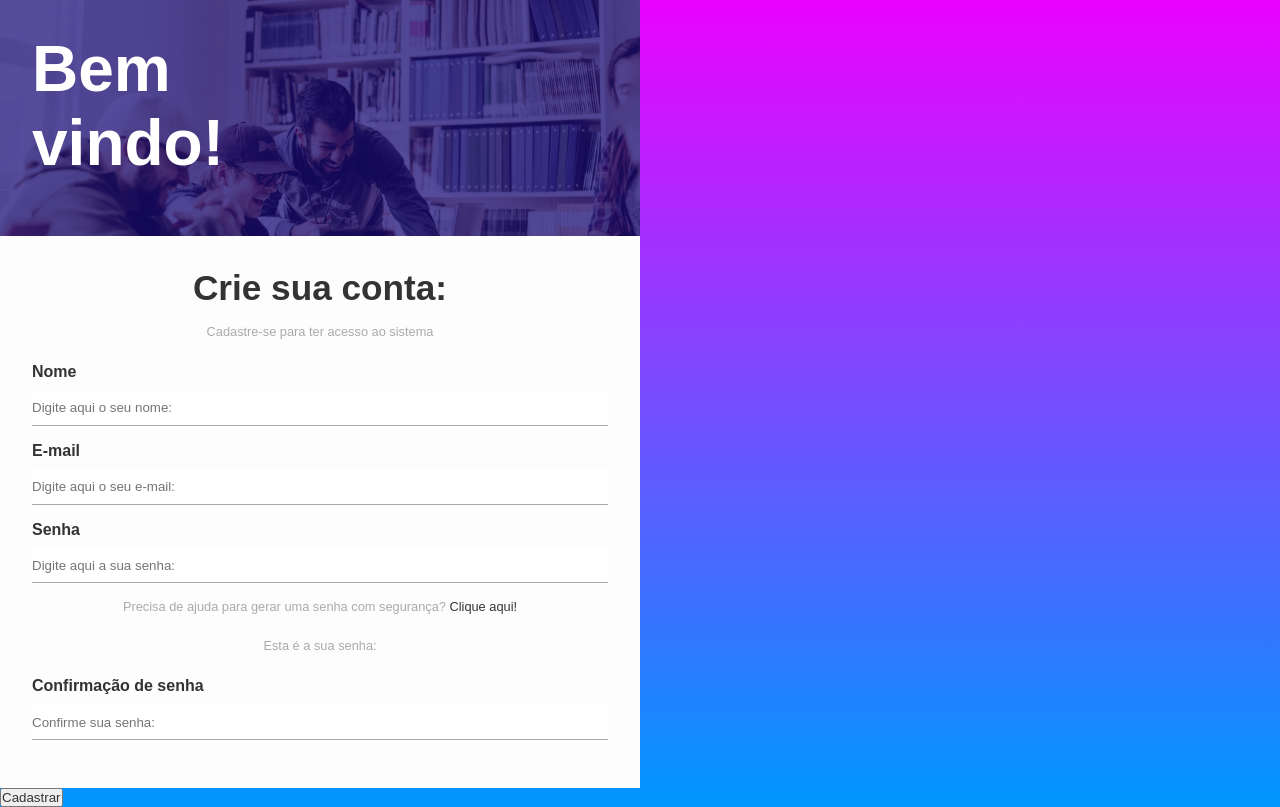
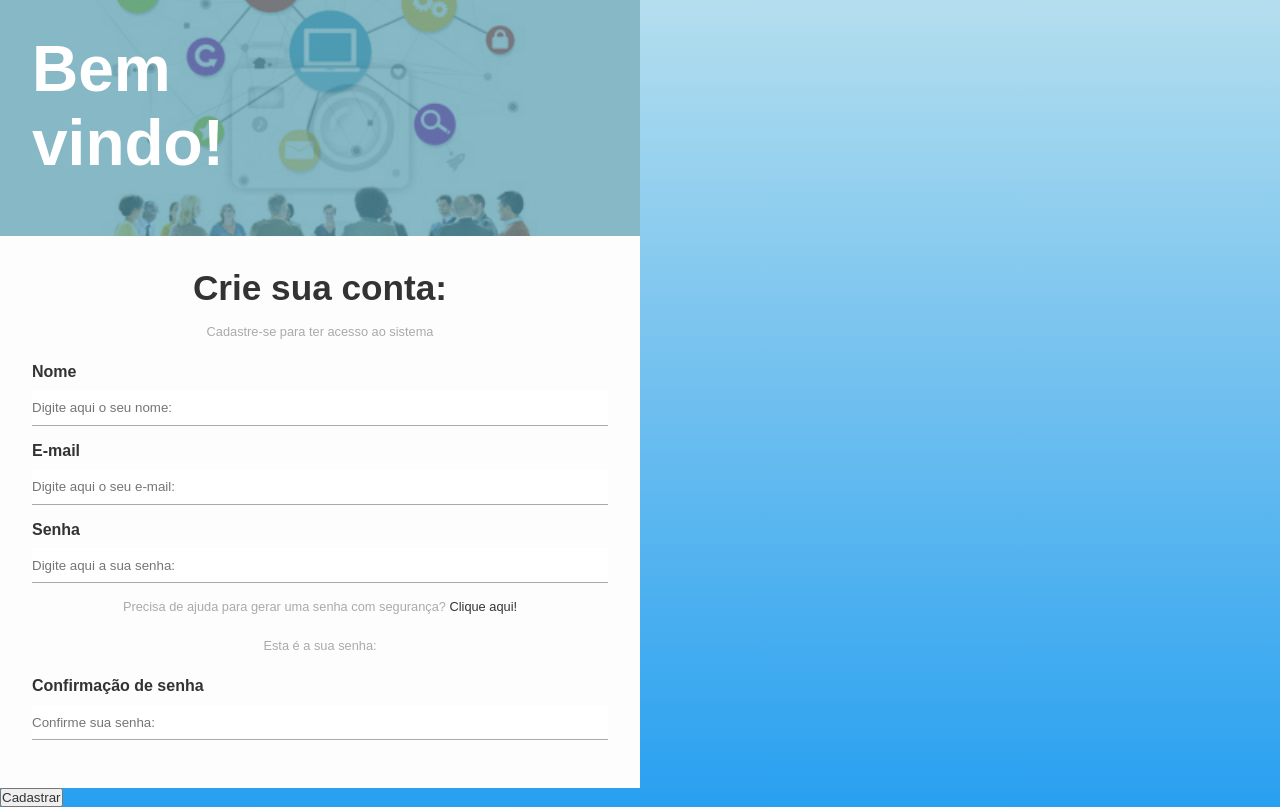
Before and after one commit to ErikaYuri/Gerar-Senhas, a plain HTML site: page index.html in a window 1280 px wide. Drawn offline with Linux system fonts and the light colour scheme; files whose address does not match are found by name.

Commit message:
atualizacao css

```diff
--- a/css/style.css
+++ b/css/style.css
@@ -189,7 +189,7 @@ input:focus{
   }
 
   html {
-    background: linear-gradient(180deg, #ea03ff 0%, #0097ff 100%);
+    background: linear-gradient(180deg, #b4deee 0%, #28a0f0 100%);
   }
 
   input:focus {
@@ -206,14 +206,14 @@ input:focus{
   }
 
   #register-banner {
-    background: url("../img/imagem2.jpg");
+    background: url("../img/img1.jpg");
     background-size: cover;
     background-position: center;
     width: 50%;
   }
 
   #banner-layer {
-    background-color: rgba(25, 11, 122, 0.7);
+    background-color: rgba(83, 155, 173, 0.7);
     height: 100%;
     padding: 2rem;
     display: flex;
```
